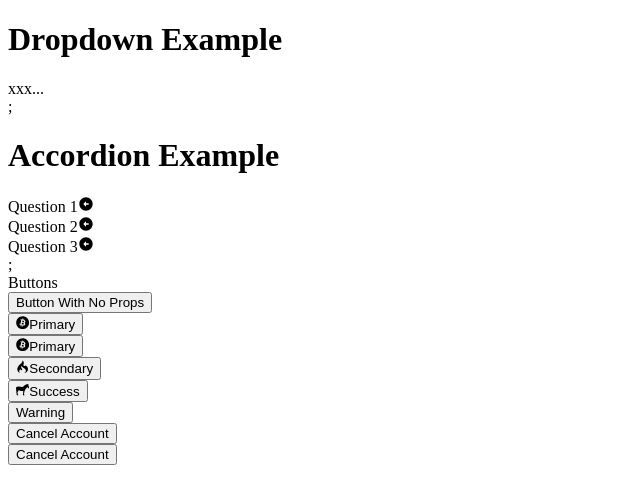
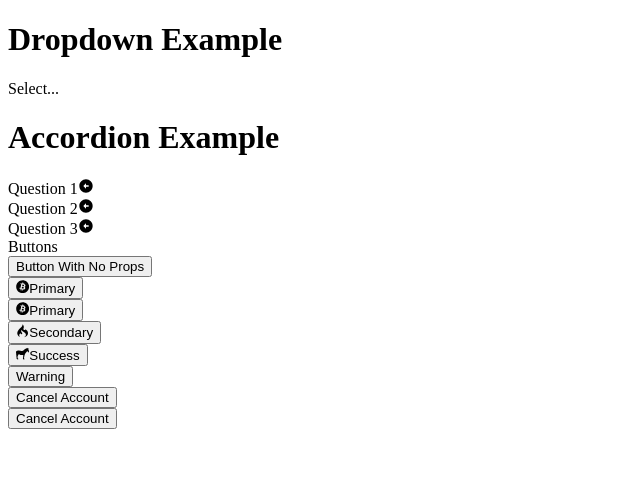
Before and after one commit to craigbauerwebdev/component-library, a React (Create React App) app: page / in a window 1280 px wide. Shown: the top 504 px of the page, without its empty margins (0-640 px from the left). Built offline with nearby package versions, Linux system fonts and the light colour scheme; the HTML template or start-up script is replaced by a standard one.

Commit message:
dropdown optimization and file cleanup

```diff
--- a/src/Components/UI/Dropdown/Dropdown.js
+++ b/src/Components/UI/Dropdown/Dropdown.js
@@ -18,14 +18,9 @@ function Dropdown({ options, selected, onSelect }) {
     );
   });
 
-  let selection = "xxx...";
-  if (selected) {
-    selection = selected;
-  }
-
   return (
     <>
-      <div onClick={handleClick}>{selection}</div>
+      <div onClick={handleClick}>{selected || "Select..."}</div>
       {isOpen && <div>{renderedOptions}</div>}
     </>
   );
--- a/src/Pages/AccordionPage.js
+++ b/src/Pages/AccordionPage.js
@@ -21,7 +21,7 @@ function AccordionPage() {
   return (
     <>
       <h1>Accordion Example</h1>
-      <Accordion items={items} />;
+      <Accordion items={items} />
     </>
   );
 }
--- a/src/Pages/ButtonPage.js
+++ b/src/Pages/ButtonPage.js
@@ -8,7 +8,7 @@ function ButtonPage() {
   };
 
   return (
-    <div className="App">
+    <div className="button-page">
       Buttons
       <Button primary rounded className="mb-20" onClick={handleClick}>
         Button With No Props
--- a/src/Pages/DropdownPage.js
+++ b/src/Pages/DropdownPage.js
@@ -17,7 +17,6 @@ function DropdownPage() {
     <>
       <h1>Dropdown Example</h1>
       <Dropdown selected={selected} onSelect={handleSelect} options={options} />
-      ;
     </>
   );
 }
```
